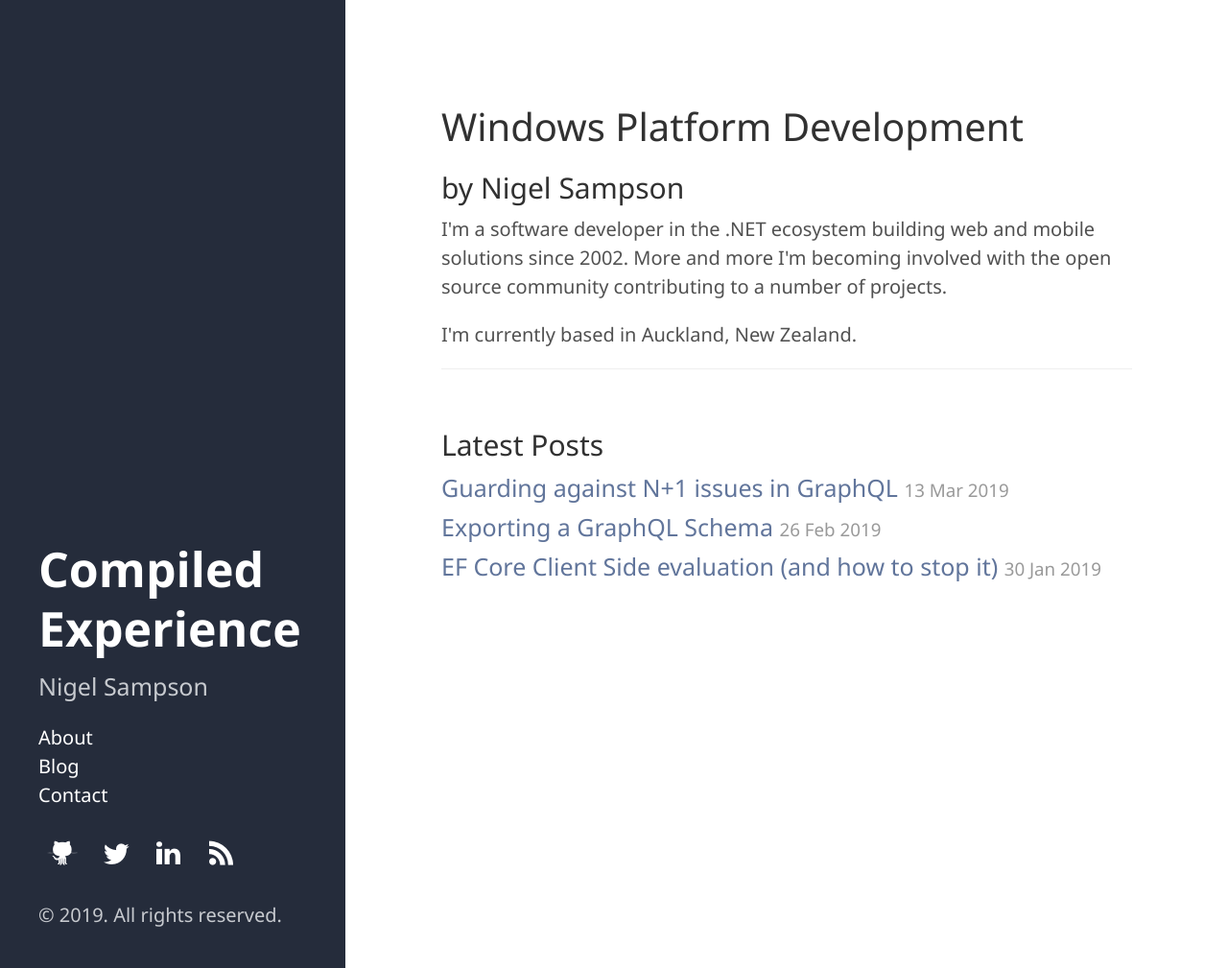
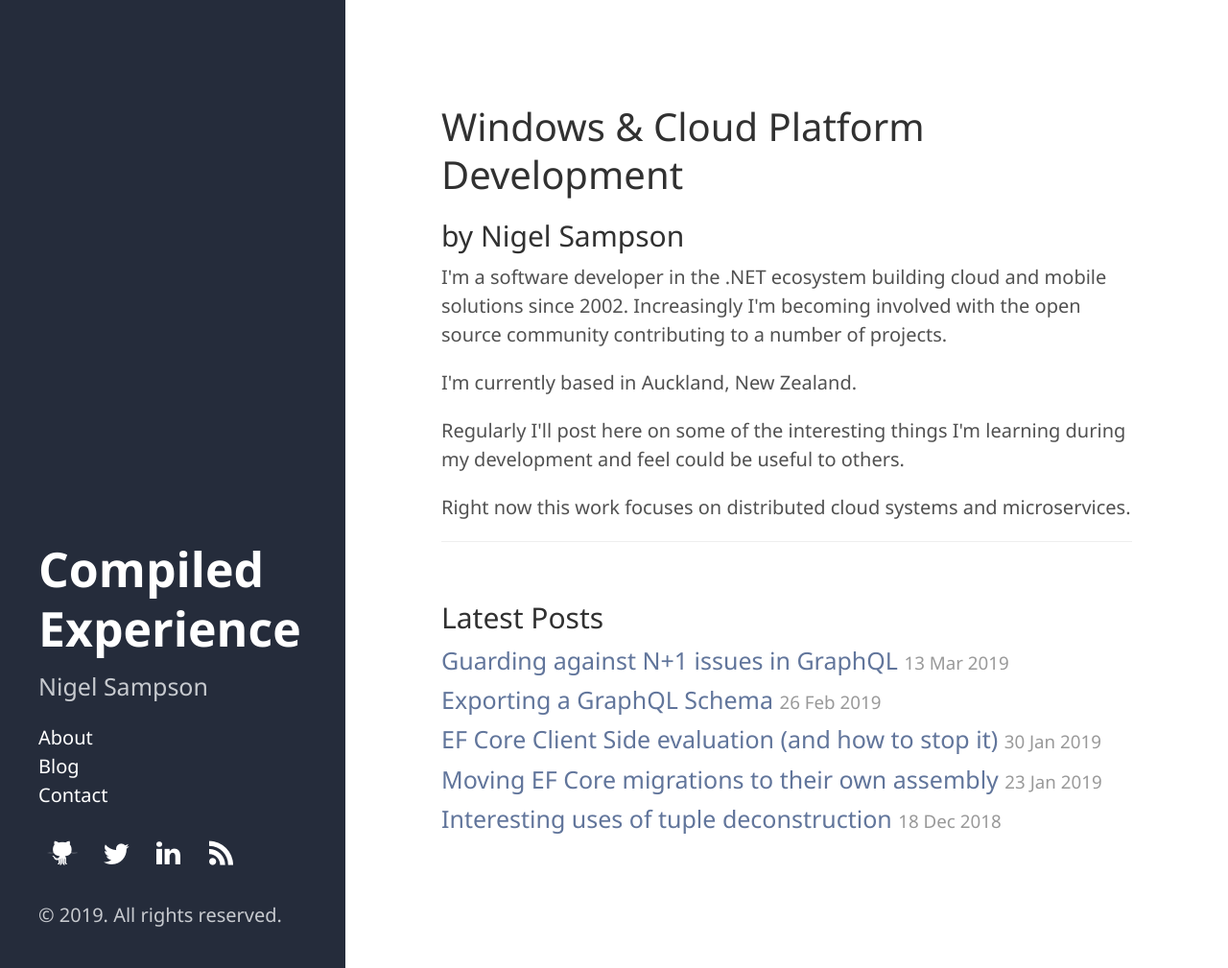
Before and after one commit to nigel-sampson/nigel-sampson.github.io, a Jekyll site: the page built from index.html, in a window 1280 px wide and 1009 px high. Shown: the whole window at 96% size. Built offline with Jekyll 4.4.1, drawn with Linux system fonts in a browser that asks for light colours.

Commit message:
Homepage content updates

```diff
--- a/index.html
+++ b/index.html
@@ -3,17 +3,19 @@ layout: default
 title: Home
 ---
 
-<h1>Windows Platform Development</h1>
+<h1>Windows &amp; Cloud Platform Development</h1>
 <h2>by Nigel Sampson</h2>
 
-<p>I'm a software developer in the .NET ecosystem building web and mobile solutions since 2002. More and more I'm becoming involved with the open source community contributing to a number of projects.</p>
+<p>I'm a software developer in the .NET ecosystem building cloud and mobile solutions since 2002. Increasingly I'm becoming involved with the open source community contributing to a number of projects.</p>
 <p>I'm currently based in Auckland, New Zealand.</p>
+<p>Regularly I'll post here on some of the interesting things I'm learning during my development and feel could be useful to others.</p>
+<p>Right now this work focuses on distributed cloud systems and microservices.</p>
 
 
 <div class="related">
   <h2>Latest Posts</h2>
   <ul class="related-posts">
-    {% for post in site.posts limit:3 %}
+    {% for post in site.posts limit:5 %}
       <li>
         <h3>
           <a href="{{ post.url }}">
```
